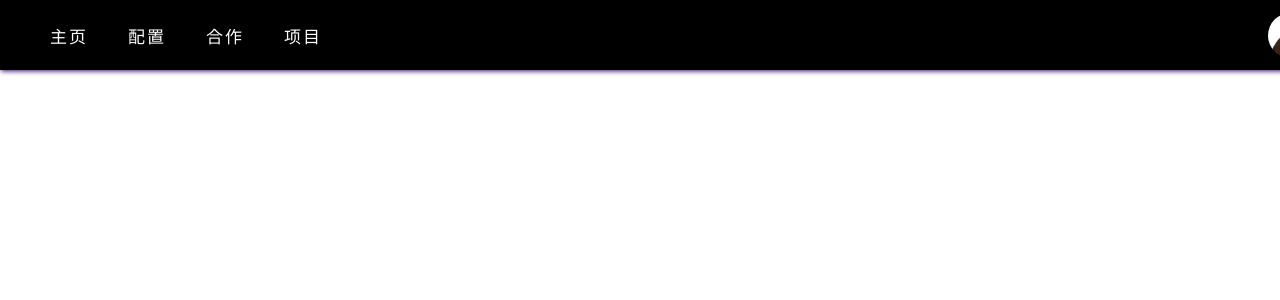
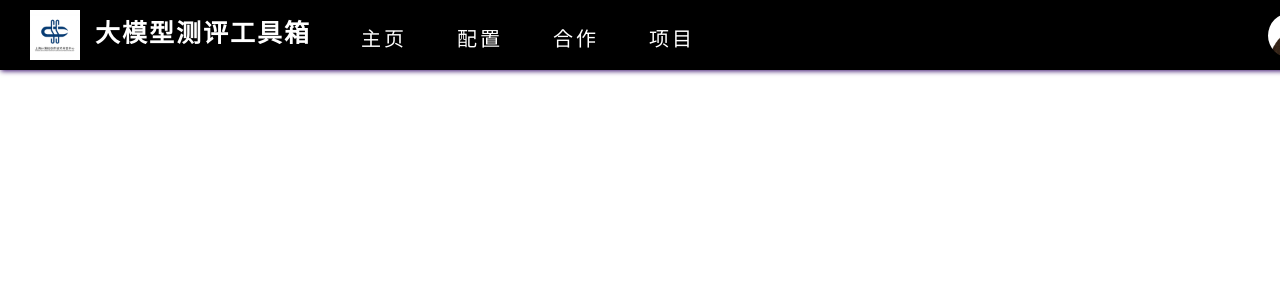
Before and after one commit to LiangRichard13/GreatLibrarianFrontend, a Vue app in the folder vue-frontend/: page /home in a window 1280 px wide. Shown: the top 300 px of the page. Built offline with nearby package versions, Linux system fonts and the light colour scheme.

Commit message:
增加了首页logo和网页标签logo

```diff
--- a/vue-frontend/public/index.html
+++ b/vue-frontend/public/index.html
@@ -4,7 +4,7 @@
     <meta charset="utf-8">
     <meta http-equiv="X-UA-Compatible" content="IE=edge">
     <meta name="viewport" content="width=device-width,initial-scale=1.0">
-    <link rel="icon" href="<%= BASE_URL %>favicon.ico">
+    <link rel="icon" href="<%= BASE_URL %>title.png">
     <title><%= htmlWebpackPlugin.options.title %></title>
   </head>
   <body>
--- a/vue-frontend/src/components/NavigationTop.vue
+++ b/vue-frontend/src/components/NavigationTop.vue
@@ -3,6 +3,10 @@
     <el-header style="padding: 0">
       <div class="header">
         <div style="height: 70px;width: 100%">
+          <div class="header-logo">
+            <img style="width: 50px; height: 50px;float: left" src="../assets/logo.png" alt="" />
+            <div class="header-logo-text">大模型测评工具箱</div>
+          </div>
           <div class="header-links">
             <el-link style="color: white" href="/Home" class="header-link" :underline="false">主页</el-link>
             <el-link style="color: white" href="/keyConfig" class="header-link" :underline="false">配置</el-link>
@@ -178,9 +182,9 @@ export default {
 
 .header-link {
   color: #FFFFFF;
-  letter-spacing: 2px;
-  font-size: 17px;
-  padding-right: 40px;
+  letter-spacing: 3px;
+  font-size: 20px;
+  padding-right: 50px;
 }
 
 .header-name {
@@ -196,4 +200,19 @@ export default {
 .el-main {
   overflow: auto;
 }
+.header-logo {
+  padding-top: 10px;
+  padding-left: 2%;
+  float:left;
+  letter-spacing: 2px;
+}
+
+.header-logo-text {
+  font-size: 25px;
+  padding-top: 3px;
+  font-weight: bolder;
+  padding-left: 15px;
+  float: left;
+  color: #FFFFFF;
+}
 </style>
--- a/vue-frontend/src/views/me/FriendRequests.vue
+++ b/vue-frontend/src/views/me/FriendRequests.vue
@@ -79,8 +79,12 @@ export default {
         },
     },
     handleAgree(row) {
-        const requestId = row.id
-        handleFriendRequest(requestId).then(res => {
+        const agreedData={
+          fid:row.id,
+          uid:localStorage.getItem('uid'),
+          result:true
+        }
+        handleFriendRequest(agreedData).then(res => {
             if (res.success) {
                 this.$message({
                     message: '已同意好友请求！',
@@ -91,7 +95,12 @@ export default {
         })
     },
     handleRefuse(row, index) {
-      handleFriendRequest(row.id).then(res => {
+      const refuseData={
+          fid:row.id,
+          uid:localStorage.getItem('uid'),
+          result:false
+        }
+      handleFriendRequest(refuseData).then(res => {
         if (res.success) {
           this.userFriendsRequest.splice(index, 1);
           this.$message({
```
Also changed, not shown: vue-frontend/public/title.png (added), vue-frontend/src/assets/logo.png.
